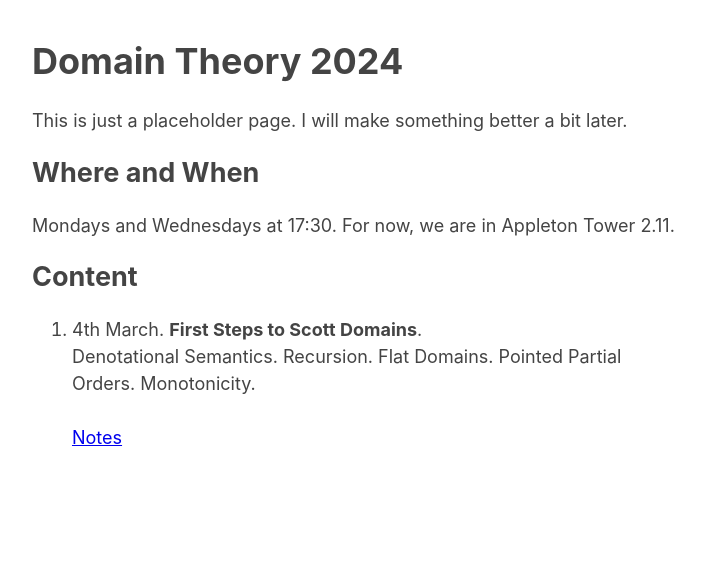
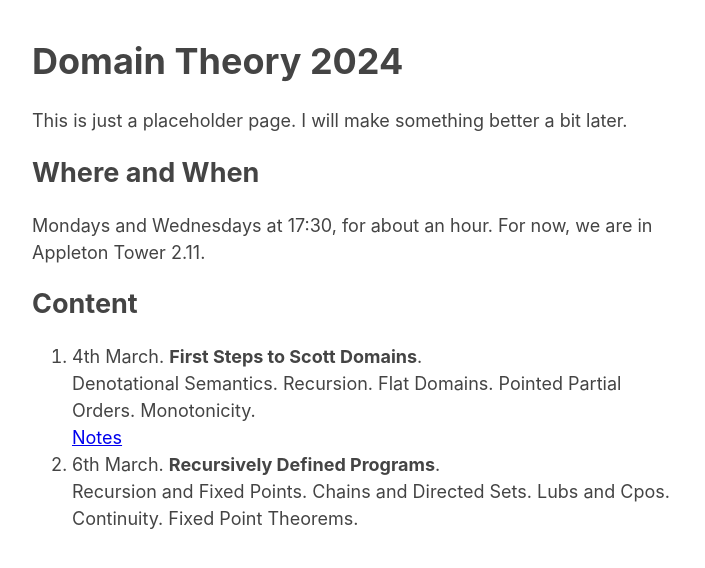
Before and after one commit to compsoc-edinburgh/typesig-website, a Jekyll site: the page pages/dt2024/index.html, which Jekyll copies as it is, in a window 1280 px wide. Shown: the top 568 px of the page, without its empty margins (283-988 px from the left). Built offline with Jekyll 4.4.1, drawn with Linux system fonts in a browser that asks for light colours.

Commit message:
domain-theory: add lec2 summary

```diff
--- a/pages/dt2024/index.html
+++ b/pages/dt2024/index.html
@@ -13,11 +13,12 @@ body{max-width:650px;margin:40px auto;padding:0 10px;font:18px/1.5 -apple-system
 This is just a placeholder page. I will make something better a bit later.
 
 <h2>Where and When</h2>
-Mondays and Wednesdays at 17:30. For now, we are in Appleton Tower 2.11.
+Mondays and Wednesdays at 17:30, for about an hour. For now, we are in Appleton Tower 2.11.
 
 <h2>Content</h2>
 <ol>
-<li> 4th March. <b>First Steps to Scott Domains</b>. <br> Denotational Semantics. Recursion. Flat Domains. Pointed Partial Orders. Monotonicity.<br><br> <a href="n1.pdf">Notes</a></li>
+<li> 4th March. <b>First Steps to Scott Domains</b>. <br> Denotational Semantics. Recursion. Flat Domains. Pointed Partial Orders. Monotonicity.<br> <a href="n1.pdf">Notes</a></li>
+<li> 6th March. <b>Recursively Defined Programs</b>. <br> Recursion and Fixed Points. Chains and Directed Sets. Lubs and Cpos. Continuity. Fixed Point Theorems.</li>
 </ol>
 
 
```
